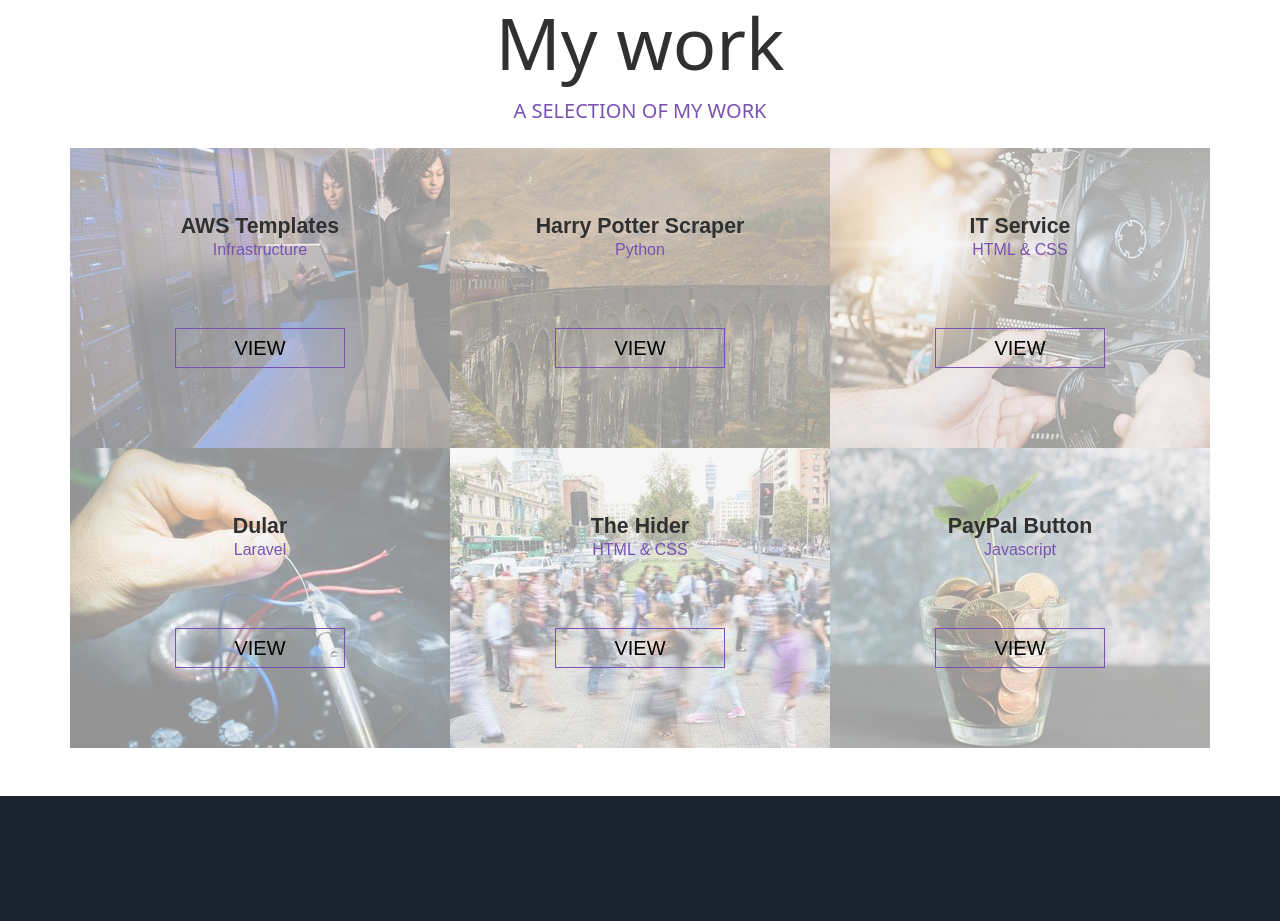
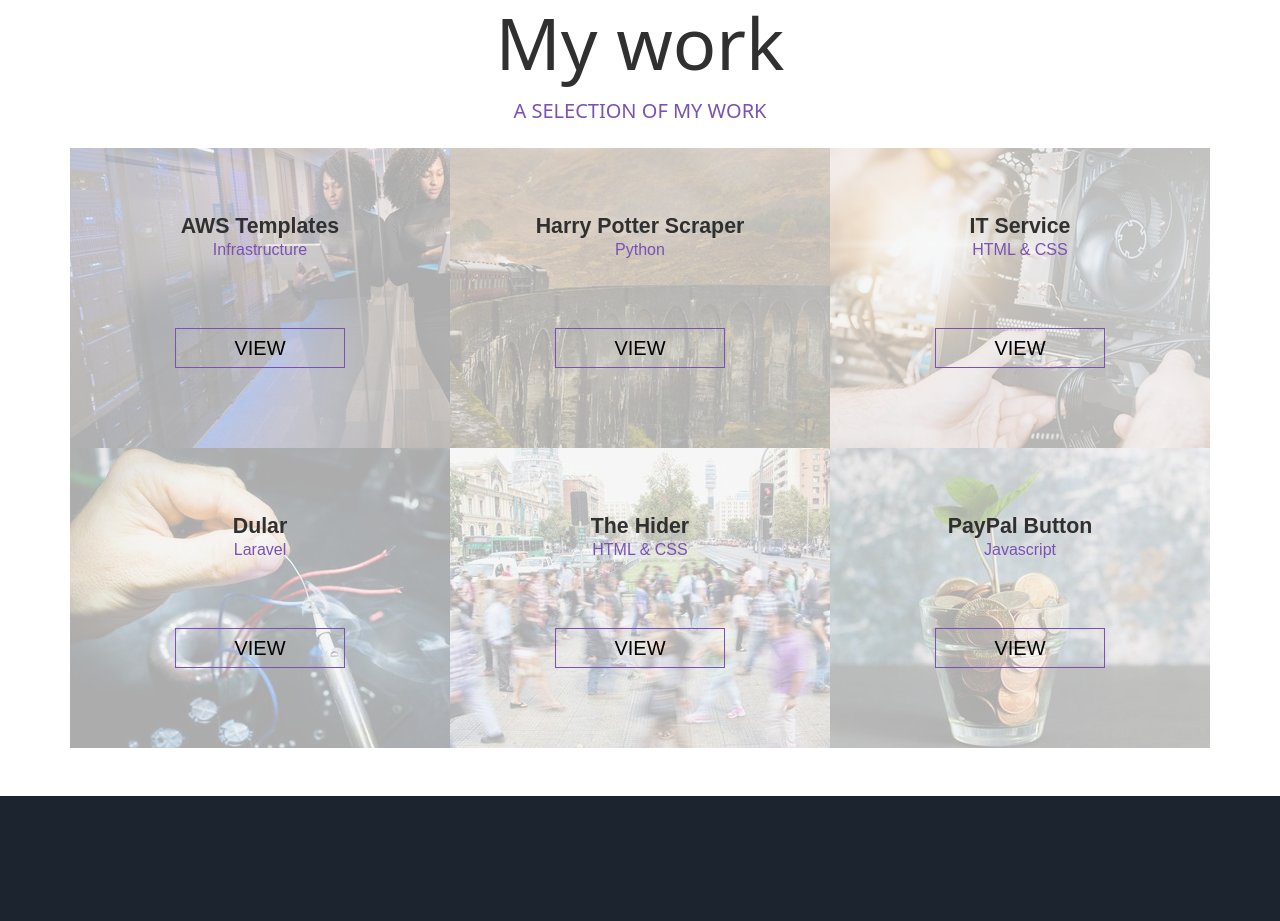
Before and after one commit to motizukilucas/portfolio, a plain HTML site: page index.html in a window 1280 px wide. Shown: the part 1340-2261 px from the top of the page. Drawn offline with Linux system fonts and the light colour scheme.

Commit message:
Updating shadding in project

```diff
--- a/css/style.css
+++ b/css/style.css
@@ -176,7 +176,7 @@ h1, h2, h3 {
 .project-text {
     line-height: 18pt;
     height: 60%;
-    background: rgba(245, 245, 245, 0.6);
+    background: rgba(245, 245, 245, 0.7);
         display: flex;
         flex-direction: column;
         justify-content: center;
@@ -194,7 +194,7 @@ h1, h2, h3 {
 
 .project-button-wrapper {
     height: 40%;
-    background: rgba(245, 245, 245, 0.6);
+    background: rgba(245, 245, 245, 0.7);
     display: flex;
     justify-content: center;
     text-align: center;
```
